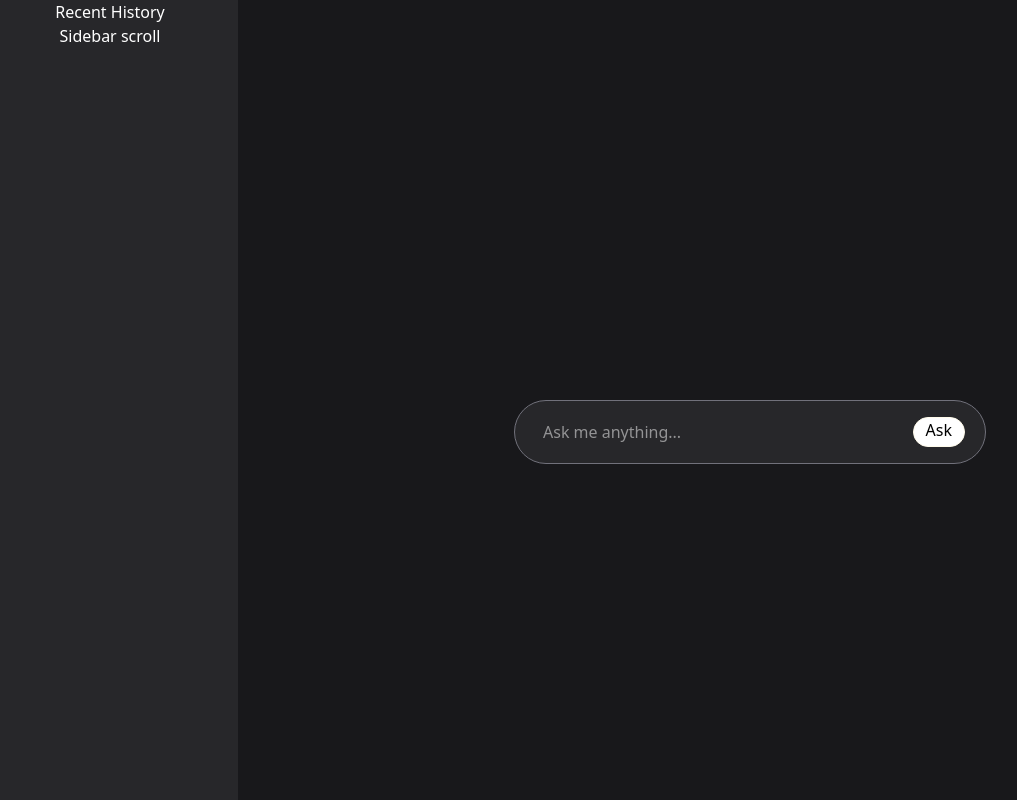
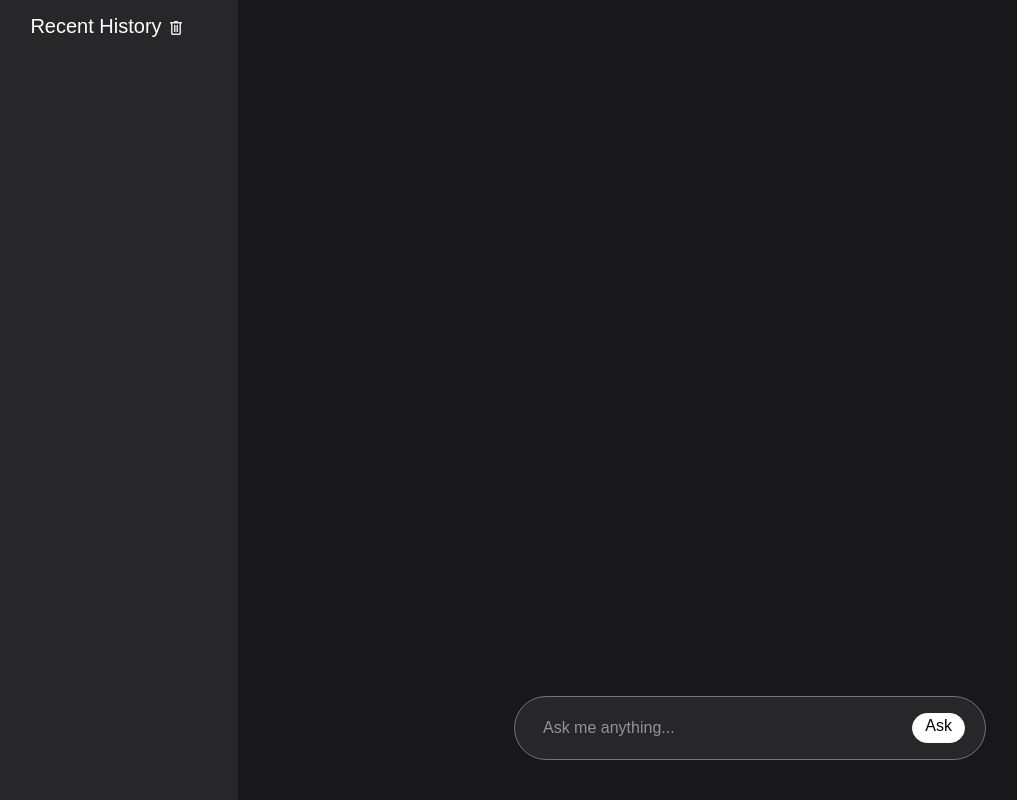
Before and after one commit to Nadeem35/react-ai-assistant-tool, a React (Vite) app: page / in a window 1280 px wide. Shown: the whole page, without its empty margins (18-1035 px from the left). Built offline with nearby package versions, Linux system fonts and the light colour scheme; the HTML template or start-up script is replaced by a standard one.

Commit message:
Add history section

```diff
--- a/src/App.jsx
+++ b/src/App.jsx
@@ -1,17 +1,43 @@
-import { useState } from "react";
+import { useEffect, useState } from "react";
 import { URL } from "./constants";
 import Answers from "./components/Answers";
 
 const App = () => {
   const [question, setQuestion] = useState("");
   const [result, setResult] = useState([]);
+  const [recentHistory, setRecentHistory] = useState(
+    JSON.parse(localStorage.getItem("history"))
+  );
+  const [selectedHistory, setSelectedHistory] = useState("");
 
-  const payload = {
-    contents: [{ parts: [{ text: question }] }],
-  };
+  // const payload = {
+  //   contents: [{ parts: [{ text: question }] }],
+  // };
 
   const askQuestion = async () => {
-    // console.log(question);
+    if (!question && !selectedHistory) {
+      // make 'false' if field is empty
+      return false;
+    }
+
+    const payloadData = question ? question : selectedHistory;
+    const payload = {
+      contents: [{ parts: [{ text: payloadData }] }],
+    };
+
+    if (question) {
+      if (localStorage.getItem("history")) {
+        let history = JSON.parse(localStorage.getItem("history"));
+        history = [question, ...history];
+        localStorage.setItem("history", JSON.stringify(history));
+        setRecentHistory(history);
+      } else {
+        localStorage.setItem("history", JSON.stringify([question]));
+        setRecentHistory;
+        [question];
+      }
+    }
+
     let response = await fetch(URL, {
       method: "POST", // here is the post type API
       body: JSON.stringify(payload),
@@ -24,25 +50,64 @@ const App = () => {
 
     setResult([
       ...result,
-      { type: "q", text: question },
+      { type: "q", text: question ? question : selectedHistory },
       { type: "a", text: dataString },
     ]);
-    // setResult(response.candidates[0].content.parts[0].text);
+    setQuestion(""); // use to 'input field empty' after press enter key
   };
 
-  // console.log(result);
+  const clearHistory = () => {
+    localStorage.clear();
+    setRecentHistory([]);
+  };
+
+  const onEnter = (event) => {
+    if (event.key == "Enter") {
+      askQuestion();
+    }
+  };
+
+  useEffect(() => {
+    console.log(selectedHistory);
+  }, [selectedHistory]);
 
   return (
-    // <AppPage />
     <>
       <div className="grid grid-cols-5  text-center">
-        <div className="col-span-1 bg-zinc-800 h-screen text-white">
-          <h1>Recent History</h1>
-          <p>Sidebar scroll</p>
+        <div className="col-span-1 bg-zinc-800 h-screen pt-3 text-white overflow-x-scroll">
+          <h1 className="bg-zinc-800 text-xl mx-auto text-white w-fit flex justify-center">
+            <span>Recent History</span>
+            <button onClick={clearHistory}>
+              <svg
+                xmlns="http://www.w3.org/2000/svg"
+                height="20px"
+                viewBox="0 -960 960 960"
+                width="20px"
+                fill="#e3e3e3"
+                className="mt-1 mx-1 cursor-pointer"
+              >
+                <path d="M312-144q-29.7 0-50.85-21.15Q240-186.3 240-216v-480h-48v-72h192v-48h192v48h192v72h-48v479.57Q720-186 698.85-165T648-144H312Zm336-552H312v480h336v-480ZM384-288h72v-336h-72v336Zm120 0h72v-336h-72v336ZM312-696v480-480Z" />
+              </svg>
+            </button>
+          </h1>
+          <ul className="text-left mt-3">
+            {recentHistory &&
+              recentHistory.map((item) => (
+                <li
+                  onClick={() => setSelectedHistory(item)}
+                  className="p-1 pl-8 truncate text-zink-400 text-zinc-400 cursor-pointer hover:bg-zinc-700 hover:text-zinc-200"
+                >
+                  {item}
+                </li>
+              ))}
+          </ul>
         </div>
 
-        <div className="col-span-4 p-10">
-          <div className="container h-90 overflow-y-scroll ">
+        {/* <div className="col-span-4 flex-col h-full p-10"> */}
+        {/* <div className="container mb-10 flex-grow overflow-y-scroll "> */}
+        <div className="col-span-4 flex flex-col h-screen p-10">
+          {/* Scrollable chat area */}
+          <div className="container grow overflow-y-scroll mb-10">
             <div className="text-zinc-300 text-left p-1">
               <ul>
                 {result.map((item, index) => (
@@ -91,6 +156,8 @@ const App = () => {
               className="w-full p-3 h-full outline-none"
               placeholder="Ask me anything..."
               onChange={(event) => setQuestion(event.target.value)}
+              onKeyDown={onEnter}
+              value={question}
             />
             <button
               onClick={askQuestion}
--- a/src/constants.jsx
+++ b/src/constants.jsx
@@ -1,2 +1,3 @@
 export const URL =
-  "https://generativelanguage.googleapis.com/v1beta/models/gemini-2.0-flash:generateContent?key=AIzaSyDLBYufGgnaP837323WsXYpEO3M89XlTok";
+  // "https://generativelanguage.googleapis.com/v1beta/models/gemini-2.0-flash:generateContent?key=AIzaSyDLBYufGgnaP837323WsXYpEO3M89XlTok";
+  "https://generativelanguage.googleapis.com/v1beta/models/gemini-2.0-flash:generateContent?key=AIzaSyBaL4fFgAJYVipcVXHPK8hnJOgXbpXUKMQ";
--- a/src/index.css
+++ b/src/index.css
@@ -3,3 +3,6 @@
 /* @tailwind base; */
 /* @tailwind components; */
 /* @tailwind utilities; */
+body {
+  font-family: Arial, sans-serif;
+}
```
